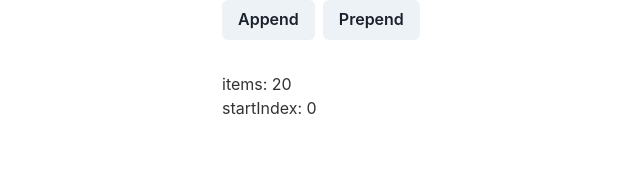
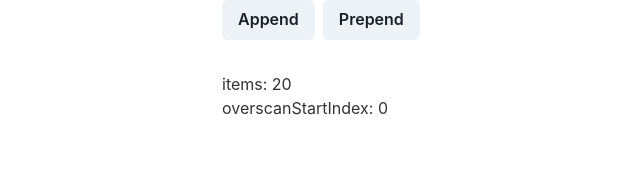
Before and after one commit to kazukinagata/vitruoso-with-image-demo, a Next.js app: page /tanstack-virtual in a window 1280 px wide. Shown: the top 186 px of the page, without its empty margins (210-850 px from the left). Built offline with nearby package versions, Linux system fonts and the light colour scheme.

Commit message:
update: tanstack-virtual

```diff
--- a/src/components/messages/WithImageMessage.tsx
+++ b/src/components/messages/WithImageMessage.tsx
@@ -9,7 +9,7 @@ export const WithImageMessage: React.FC<Props> = ({ item, index }) => {
   return (
     <Box bgColor={item.bgColor} p={2}>
       <chakra.h2 fontWeight={"bold"} pb={2}>
-        {`${item.title}`}
+        {`${index} ${item.title}`}
       </chakra.h2>
       <chakra.p>{item.body}</chakra.p>
       {item.image && (
--- a/src/pages/tanstack-virtual.tsx
+++ b/src/pages/tanstack-virtual.tsx
@@ -46,16 +46,19 @@ const TanstackVirtual: NextPage = () => {
     getItemKey: (index) => messages[index]?.id,
     enableSmoothScroll: false,
     debug: true,
+    overscan: 3,
     onChange: async (instance) => {
       console.log("onchange", instance);
       // @ts-ignore
+      // NOTE: instace.range is a private field
       const startIndex = instance.range.startIndex;
       if (scrolledOnMount && startIndex < 1 && !prepending) {
         console.log("prependItems!!!");
-        // await prependItems();
-        console.log("scrollTo", startIndex + SIZE);
-        // // defaultのoverscanが 1 なので、 -1 すると一番合う
-        // scrollToIndex(startIndex + SIZE - 1);
+        await prependItems();
+        // @ts-ignore
+        console.log("scrollTo", instance.range.startIndex + SIZE);
+        // @ts-ignore
+        scrollToIndex(instance.range.startIndex + SIZE);
       }
     },
   });
@@ -86,7 +89,7 @@ const TanstackVirtual: NextPage = () => {
         <Button onClick={prependItems}>Prepend</Button>
       </HStack>
       <p>items: {messages.length}</p>
-      <p>startIndex: {startIndex}</p>
+      <p>overscanStartIndex: {startIndex}</p>
       <VirtualizedList
         messages={messages}
         parentRef={parentRef}
```
